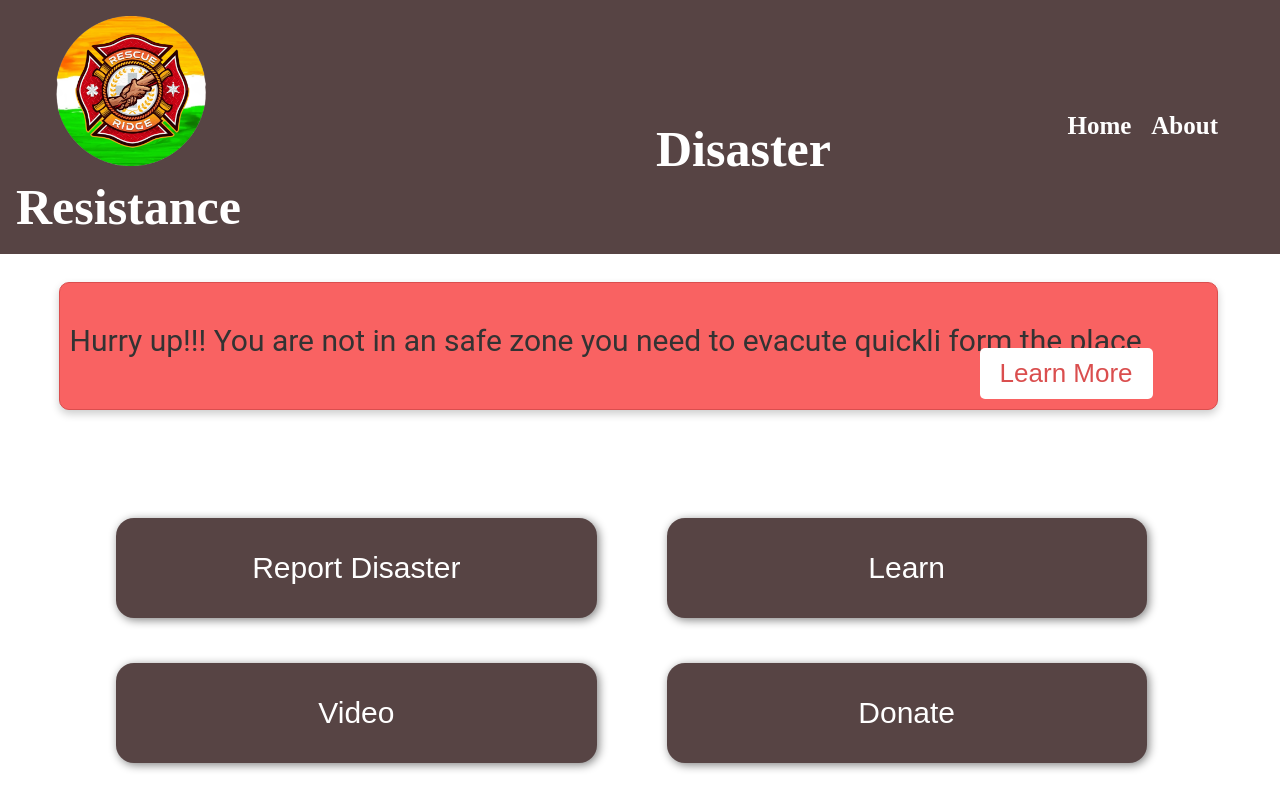
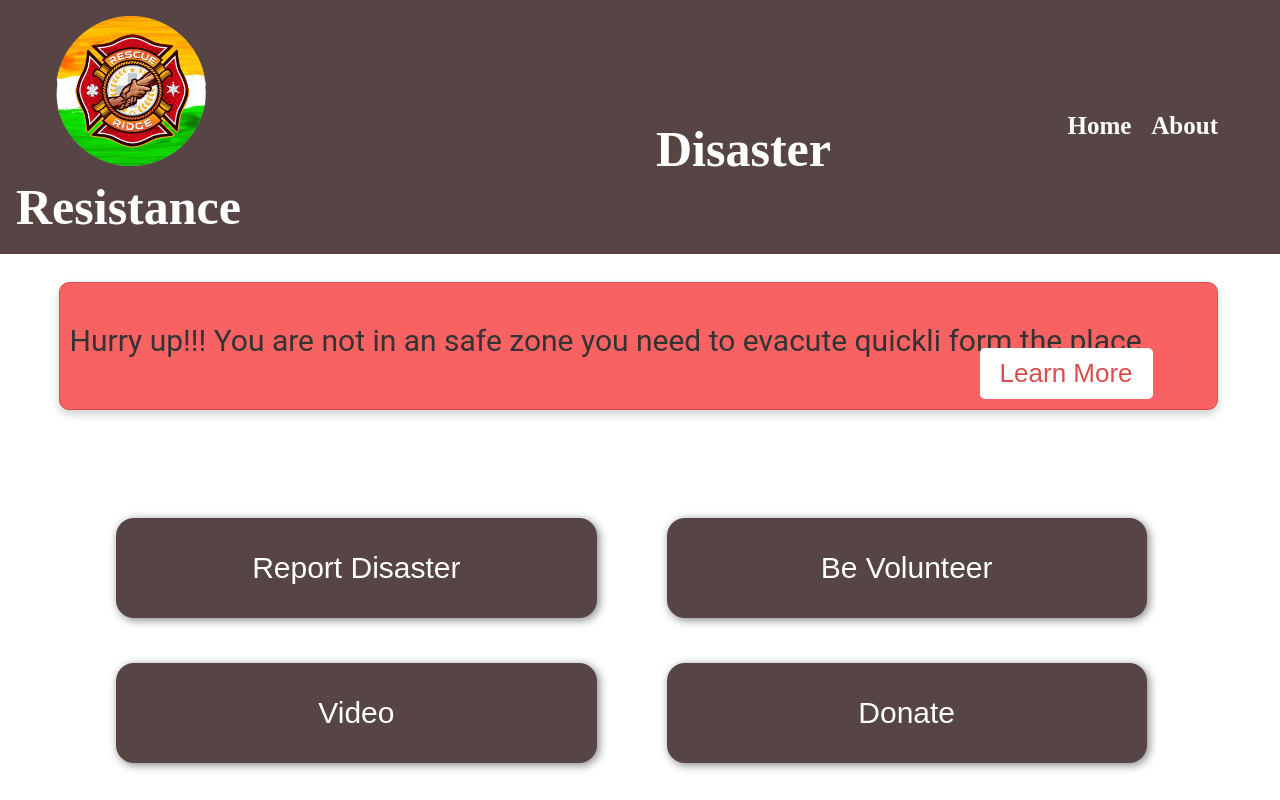
Before and after one commit to Pratyansh35/Hackathon_Techs, a React (Create React App) app: page / in a window 1280 px wide. Built offline with nearby package versions, Linux system fonts and the light colour scheme.

Commit message:
Update Body.js

```diff
--- a/src/components/Java script/Body.js
+++ b/src/components/Java script/Body.js
@@ -24,7 +24,7 @@ export default function Body() {
       <div className="container">
 
         <Link to="/Form"> <button className="navButtons">Report Disaster</button></Link>
-        <button className="navButtons">Learn</button>
+        <button className="navButtons">Be Volunteer</button>
         <Link to="/Video"> <button className="navButtons">Video</button></Link>
         <button className="navButtons">Donate</button>
       </div>
```
